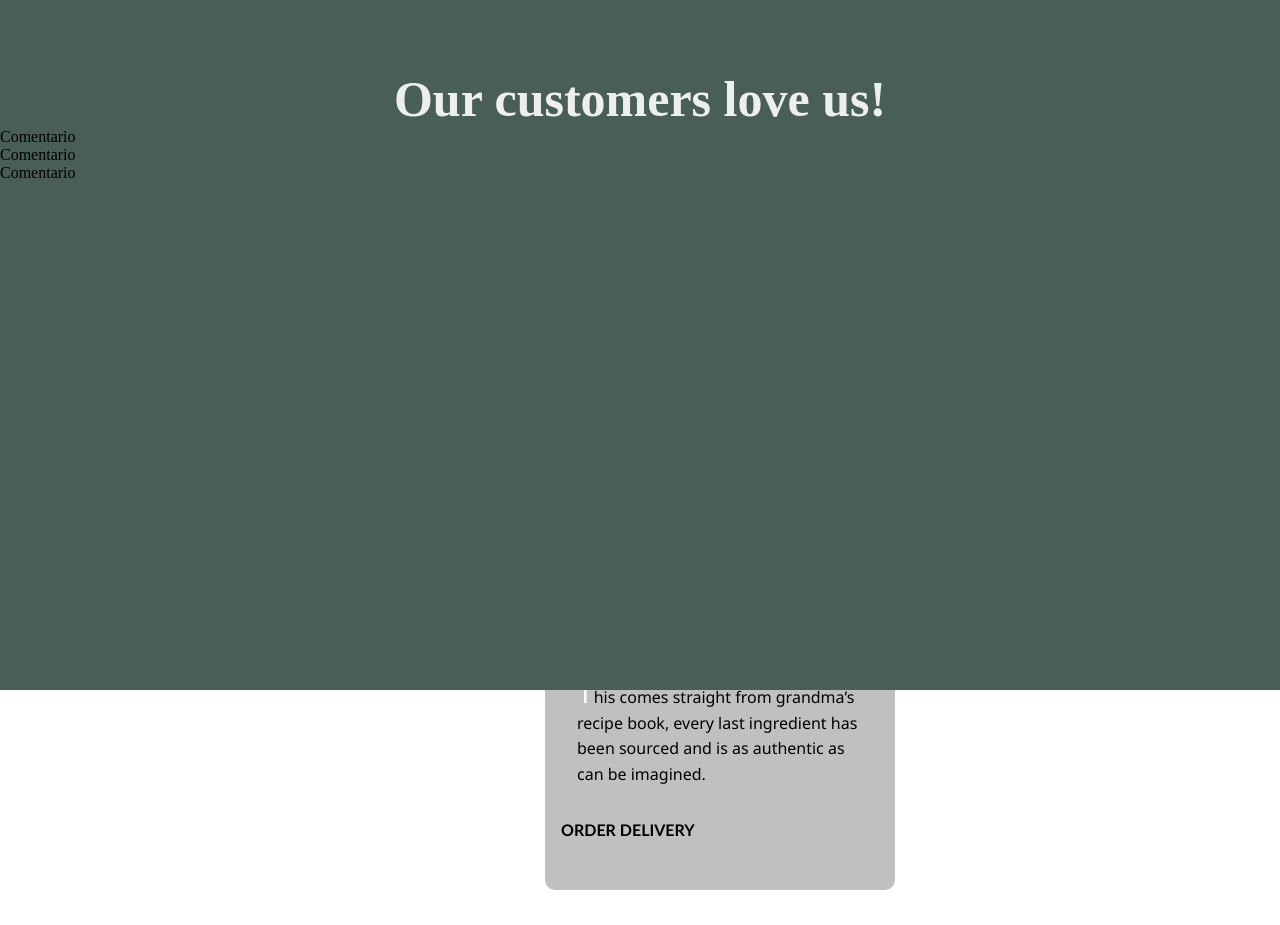
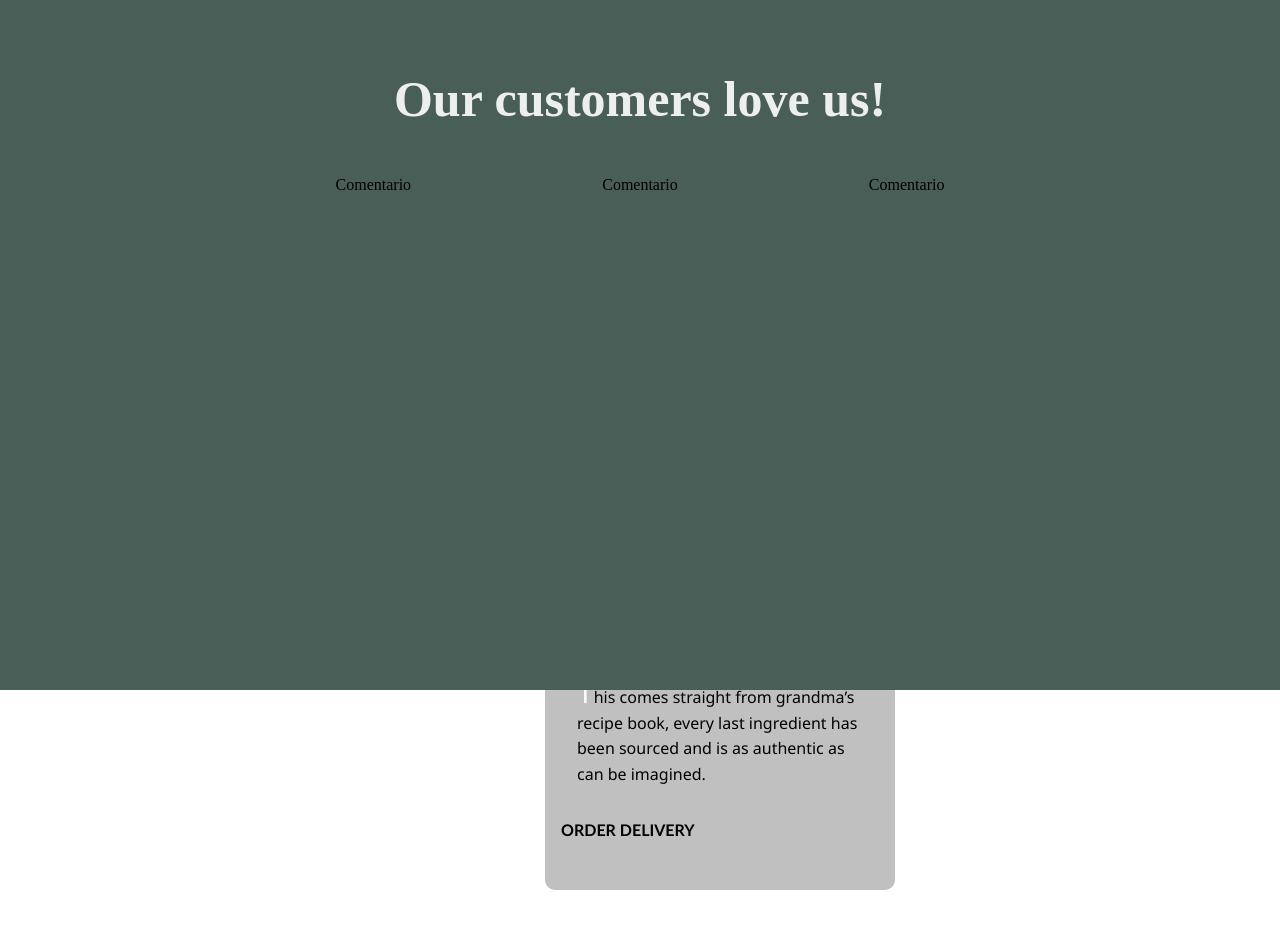
Before and after one commit to gabrieljcoutinho/PROJETO_Little-Lemon, a React (Create React App) app: page / in a window 1280 px wide. Shown: the part 1500-2425 px from the top of the page. Built offline with nearby package versions, Linux system fonts and the light colour scheme.

Commit message:
comentario

```diff
--- a/src/css/comentarios.css
+++ b/src/css/comentarios.css
@@ -10,3 +10,19 @@
     text-align: center;
     padding-top: 5rem;
 }
+
+.flex {
+    display: flex;
+    padding-left: 15rem;
+    padding-right: 15rem;
+    justify-content: space-around;
+    padding-top: 3rem;
+}
+
+.comentarios {
+    background-color: #fff;
+    width: 300px;
+    height: 300px;
+    border-radius: 10px;
+    padding: 5px;
+}
```
